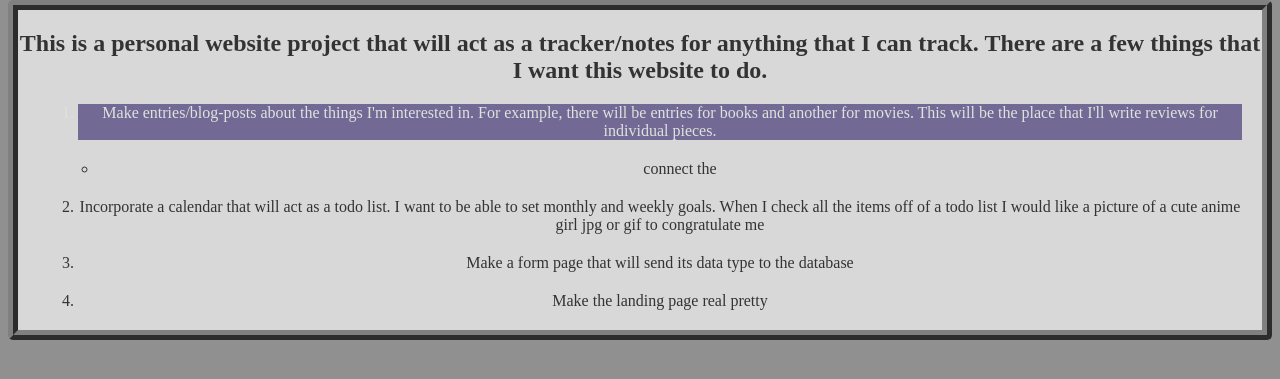
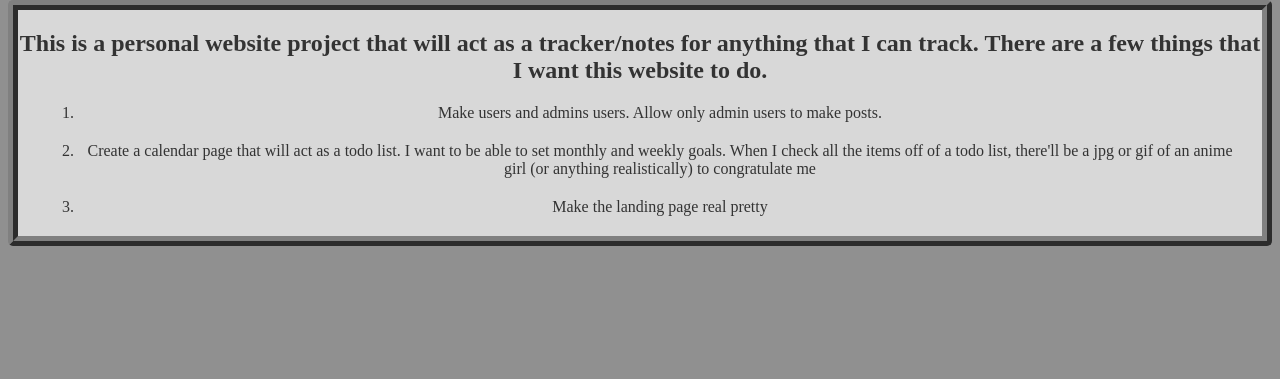
Before and after one commit to spencersonofhan/draglisting, a Node server app: page /goals in a window 1280 px wide. Shown: the part 39-418 px from the top of the page. Run offline with Node 20, Linux system fonts and the light colour scheme; some libraries are stand-ins or nearby versions.

Commit message:
Server commit 8/11/2020

```diff
--- a/package.json
+++ b/package.json
@@ -18,14 +18,15 @@
   "homepage": "https://github.com/spencersonofhan/draglisting#readme",
   "dependencies": {
     "body-parser": "^1.19.0",
+    "cors": "^2.8.5",
     "dotenv": "^8.2.0",
     "ejs": "^3.1.3",
     "express": "^4.17.1",
+    "htmlparser": "^1.7.7",
     "http-server": "^0.12.3",
     "mongo-sanitize": "^1.1.0",
+    "mongoose": "^5.9.27",
     "nodemon": "^2.0.4",
-    "htmlparser": "^1.7.7",
-    "mongoose": "^5.9.27",
     "url-parse": "^1.4.7"
   }
 }
--- a/server.js
+++ b/server.js
@@ -5,6 +5,7 @@ const path = require('path');
 const url = require('url-parse');
 const bodyParser = require('body-parser');
 const Post = require('./models/Post');
+const cors = require('cors');
 require('dotenv/config');
 
 // Express object + ejs engine + body parser
@@ -16,12 +17,20 @@ app.use(express.json());
 // Serves static files from public folder
 app.use('/static', express.static('public'));
 
+// CORS for allowing Access-Control-Allow-Origin
+app.use(cors());
+app.use(function (req, res, next) {
+    res.header("Access-Control-Allow-Origin", "*");
+    res.header("Access-Control-Allow-Methods", "GET,HEAD,OPTIONS,POST,PUT,DELETE");
+    res.header("Access-Control-Allow-Headers", "*");
+    next();
+});
+
 // Mongoose object
 const mongoose = require('mongoose');
-// ERROR!!!
 mongoose.connect(process.env.DB_CONNECTION,
    {useUnifiedTopology: true, useNewUrlParser: true},
-   () => console.log("\n$$$$$$$$$$$$$$\nEasy big money\n$$$$$$$$$$$$$$"));
+   () => console.log("----------------\n$$$$$$$$$$$$$$$$\n$Big ea$y money$\n$$$$$$$$$$$$$$$$\n----------------"));
 
 
 // IMPORT ROUTES
--- a/views/categories.ejs
+++ b/views/categories.ejs
@@ -81,8 +81,8 @@
 
 					},
 					created(){
-						// Change to draglisting.co/blog/api
-						fetch("http://localhost:8080/blog/api")
+						// Switch to localhost for testing
+						fetch("http://draglisting.co/blog/api")
 						.then(response => response.json())
 						.then(json => {
 							this.tenRecent = json;
--- a/views/goals.ejs
+++ b/views/goals.ejs
@@ -49,25 +49,14 @@
           		to do.
       		</h2>
 			<ol>
-				<li id="currentGoal" class="goal">
-					Make entries/blog-posts about the things I'm interested in. For example, there will
-					be entries for books and another for movies. This will be the place that I'll write
-					reviews for individual pieces.
-				</li>
-				<ul>
-					<li>
-						connect the
-					</li>
-				</ul>
 				<li class="goal">
-            Incorporate a calendar that will act as a todo list. I want to be able to set
-            monthly and weekly goals. When I check all the items off of a todo list
-            I would like a picture of a cute anime girl jpg or gif to congratulate me
+					Make users and admins users. Allow only admin users to make posts.
 				</li>
         		<li class="goal">
-					Make a form page that will send its data type to the database
+            		Create a calendar page that will act as a todo list. I want to be able to set
+            		monthly and weekly goals. When I check all the items off of a todo list,
+            		there'll be a jpg or gif of an anime girl (or anything realistically) to congratulate me
         		</li>
-
 				<li class="goal">
             		Make the landing page real pretty
         		</li>
```
Also changed, not shown: 1 other file. Lines whose indentation alone changed are shown as unchanged.
